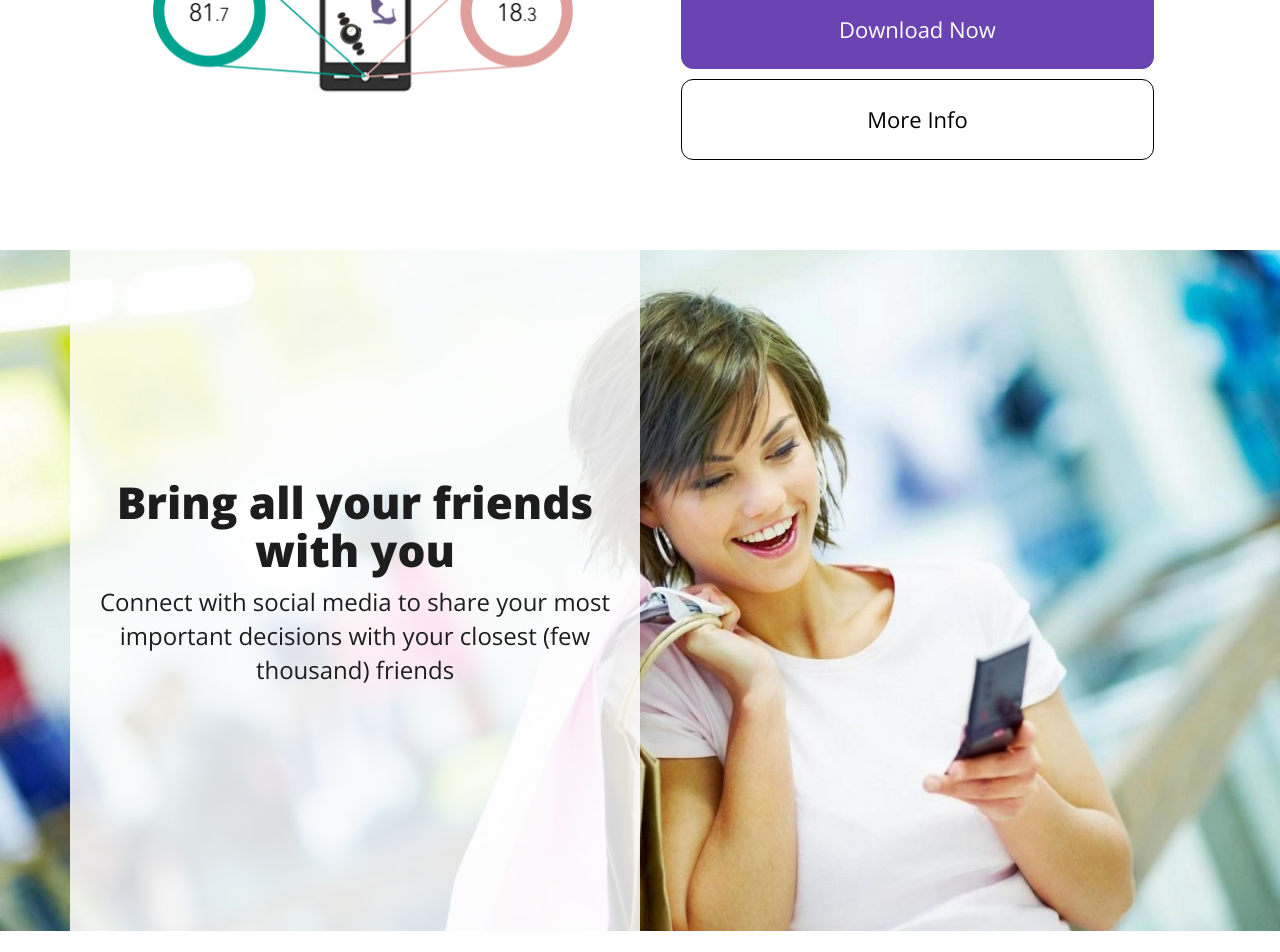
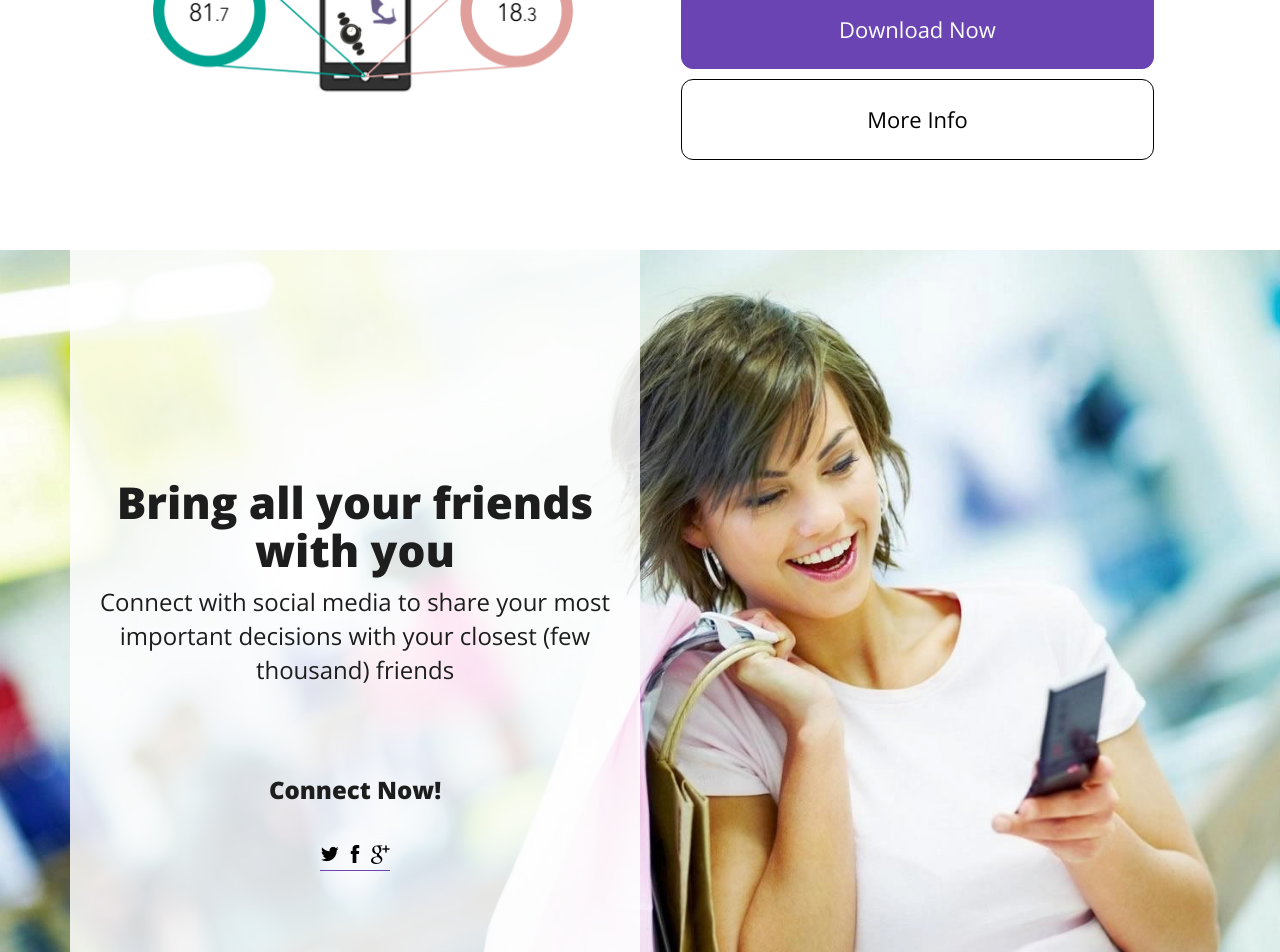
Before and after one commit to swolemonkey/swolemonkey.github.io, a Jekyll site: the page built from index.html, in a window 1280 px wide. Shown: the part 1404-2356 px from the top of the page. Built offline with Jekyll 4.4.1, drawn with Linux system fonts in a browser that asks for light colours; nearby versions of some CDN libraries; some web fonts are replaced.

Commit message:
added some stuff to social section

```diff
--- a/css/custom.css
+++ b/css/custom.css
@@ -476,7 +476,7 @@ homepage
 /* contact panel */
 #panel-contact {
   border-bottom: 10px solid #6944b2;
-  background-color: #e3dcf2;
+  background-color: #d2d2d2;
 
 }
 #panel-contact .contact-info {
--- a/index.html
+++ b/index.html
@@ -20,7 +20,7 @@ published: true
 
 
 	</div>
-	<a href="#panel-portfolio" class="scroll-for-more">
+	<a href="#panel-skills" class="scroll-for-more">
 			Find Out More
 
 	</a>
@@ -96,7 +96,19 @@ published: true
 					<h2>Bring all your friends with you</h2>
 
 					<p class="lead">Connect with social media to share your most important decisions with your closest (few thousand) friends</p>
+					<br>
+					<h3>Connect Now!</h3><br>
+					<a href="https://twitter.com/user" class="icon-social twitter">
+						<i class="icon-fa-twitter"></i>
+					</a>
 
+					<a href="https://www.facebook.com/theopinionatedpeanut" class="icon-social facebook">
+						<i class="icon-fa-facebook"></i>
+					</a>
+
+					<a href="https://plus.google.com/11834173868054038062342/?rel=author" class="icon-social google-plus">
+						<i class="icon-fa-google-plus"></i>
+					</a>
 					</div>
 					<div class="col-sm-6 hidden-phone">
 
```
Also changed, not shown: 3 other files.
